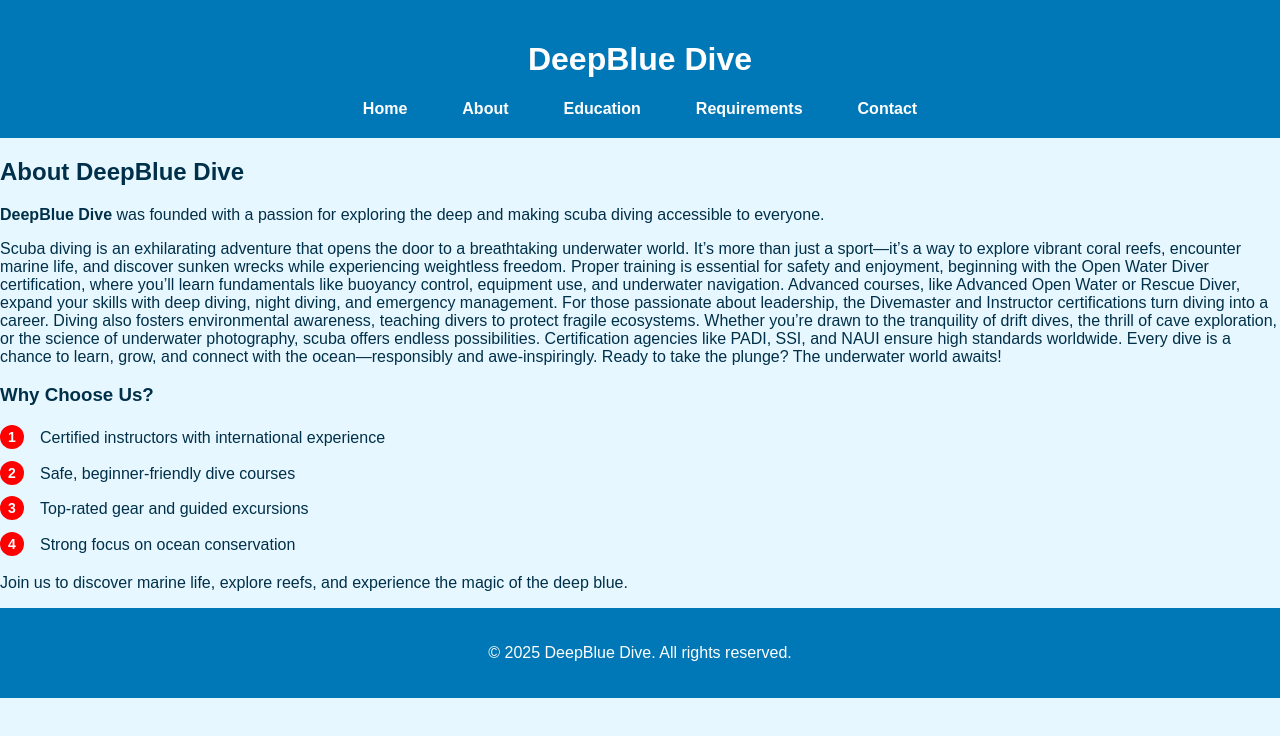
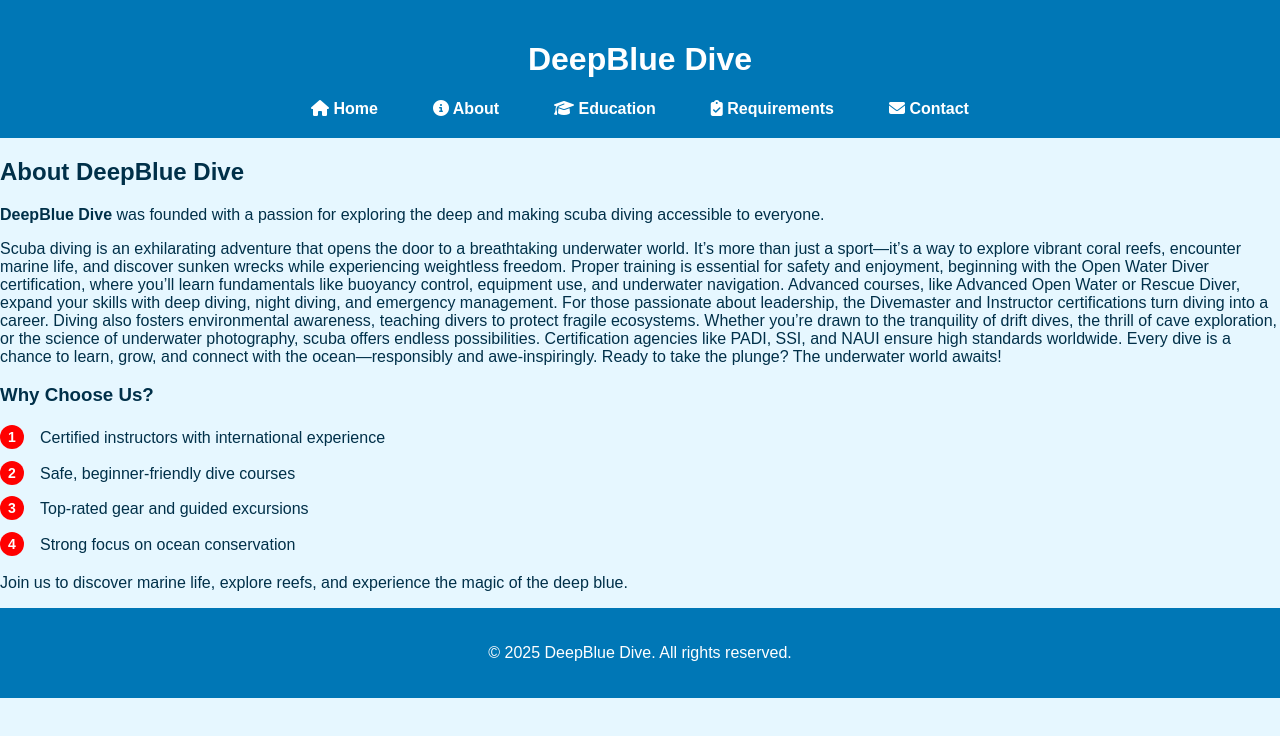
Before and after one commit to JuniorMoks/bida24-288, a plain HTML site: page about.html in a window 1280 px wide. Drawn offline with Linux system fonts and the light colour scheme.

Commit message:
Update about.html

```diff
--- a/about.html
+++ b/about.html
@@ -4,17 +4,18 @@
     <meta charset="UTF-8">
     <title>About Us | DeepBlue Dive</title>
     <link rel="stylesheet" href="styles.css">
+    <link rel="stylesheet" href="https://cdnjs.cloudflare.com/ajax/libs/font-awesome/6.5.0/css/all.min.css">
 </head>
 <body>
     <header>
         <h1>DeepBlue Dive</h1>
         <nav>
             <ul>
-                <li><a href="index.html">Home</a></li>
-                <li><a href="about.html">About</a></li>
-                <li><a href="requirements.html">Education</a></li>
-                <li><a href="education.html">Requirements</a></li>
-                <li><a href="contact.html">Contact</a></li>
+                <li><a href="index.html"><i class="fas fa-home"></i> Home</a></li>
+                <li><a href="about.html"><i class="fas fa-info-circle"></i> About</a></li>
+                <li><a href="requirements.html"><i class="fas fa-graduation-cap"></i> Education</a></li>
+                <li><a href="education.html"><i class="fas fa-clipboard-check"></i> Requirements</a></li>
+                <li><a href="contact.html"><i class="fas fa-envelope"></i> Contact</a></li>
             </ul>
         </nav>
     </header>
```
